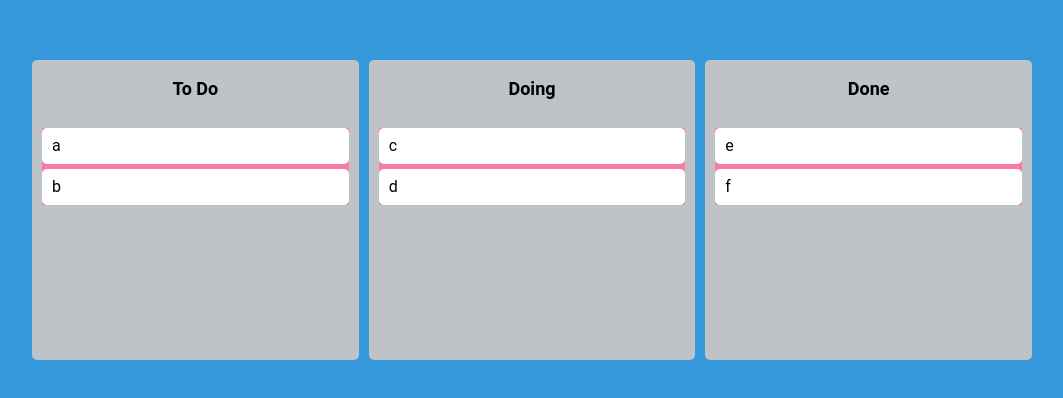
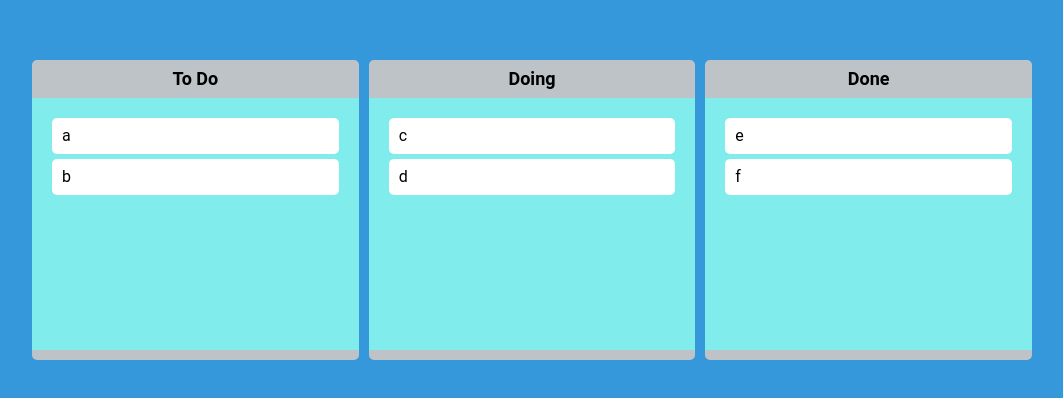
Before and after one commit to origuri/react-master-canvan, a React (Vite) app: page / in a window 1280 px wide. Shown: the part 190-588 px from the top of the page, without its empty margins (108-1171 px from the left). Built offline with nearby package versions, Linux system fonts and the light colour scheme.

Commit message:
2023.12.20 - css 수정

```diff
--- a/src/components/Board.tsx
+++ b/src/components/Board.tsx
@@ -4,21 +4,39 @@ import styled from "styled-components";
 
 const Wrapper = styled.div`
   background-color: ${(props) => props.theme.boardColor};
-  padding: 20px 10px;
-  padding-top: 20px;
+  padding: 10px 0px 10px;
   border-radius: 5px;
   min-height: 300px;
+  // Area의 공간을 늘리기 위한 작업
+  display: flex;
+  flex-direction: column;
+  //
 `;
 
 const Title = styled.h2`
   text-align: center;
   font-weight: 600;
-  margin-bottom: 30px;
+  margin-bottom: 10px;
   font-size: 18px;
 `;
 
-const Area = styled.div`
-  background-color: #fd79a8;
+interface IAreaProps {
+  isDraggingOver: boolean;
+  draggingFromThisWith: boolean;
+}
+
+const Area = styled.div<IAreaProps>`
+  // 드래그가 board위에 있니 ? true : 분홍 : false : 드래그가 보드를 떠났니 ? true : 보라 : false : 옥색
+  background-color: ${(props) =>
+    props.isDraggingOver
+      ? "#fd79a8 " // 카드가 옮겨지는 board
+      : props.draggingFromThisWith
+      ? "#a29bfe" // 카드가 떠나는 board
+      : " #81ecec"}; // default
+  // 부모가 flex일 때 그 크기만큼 커지는 css
+  flex-grow: 1;
+  transition: 0.3s ease-in-out;
+  padding: 20px;
 `;
 interface IBoardProps {
   toDos: string[];
@@ -31,8 +49,14 @@ function Board({ toDos, boardId }: IBoardProps) {
       <Title>{boardId}</Title>
       <Droppable droppableId={boardId}>
         {/* 함수 형태로 들어가야 함. */}
-        {(dropMagic) => (
-          <Area ref={dropMagic.innerRef} {...dropMagic.droppableProps}>
+        {(dropMagic, dropSnopshot) => (
+          <Area
+            isDraggingOver={dropSnopshot.isDraggingOver}
+            // Boolean은 안에 값이 undefined | null이면 false고 값이 있으면 true
+            draggingFromThisWith={Boolean(dropSnopshot.draggingFromThisWith)}
+            ref={dropMagic.innerRef}
+            {...dropMagic.droppableProps}
+          >
             {toDos.map((todo, index) => (
               // 배열의 위치가 바뀌면 모든 props를 다시 자식에게 보내 리렌더링 함.
               <DraggableCard todo={todo} index={index} key={todo} />
--- a/src/components/DraggableCard.tsx
+++ b/src/components/DraggableCard.tsx
@@ -2,11 +2,18 @@ import React from "react";
 import { Draggable } from "react-beautiful-dnd";
 import styled from "styled-components";
 
-const Card = styled.div`
+interface ICardProps {
+  isDragging: boolean;
+}
+
+const Card = styled.div<ICardProps>`
   border-radius: 5px;
   margin-bottom: 5px;
   padding: 10px 10px;
-  background-color: ${(props) => props.theme.cardColor};
+  background-color: ${(props) =>
+    props.isDragging ? "#dfe6e9" : props.theme.cardColor};
+  box-shadow: ${(props) =>
+    props.isDragging ? "0px 2px 10px rgba(0, 0, 0, 0.3)" : "none"};
 `;
 
 interface IDraggableCard {
@@ -19,8 +26,10 @@ function DraggableCard({ todo, index }: IDraggableCard) {
 
   return (
     <Draggable draggableId={todo} index={index} key={todo}>
-      {(dragMagic) => (
+      {(dragMagic, dropSnapshot) => (
         <Card
+          // 카드가 드래그 중인지 확인
+          isDragging={dropSnapshot.isDragging}
           ref={dragMagic.innerRef}
           {...dragMagic.draggableProps}
           {...dragMagic.dragHandleProps}
```
